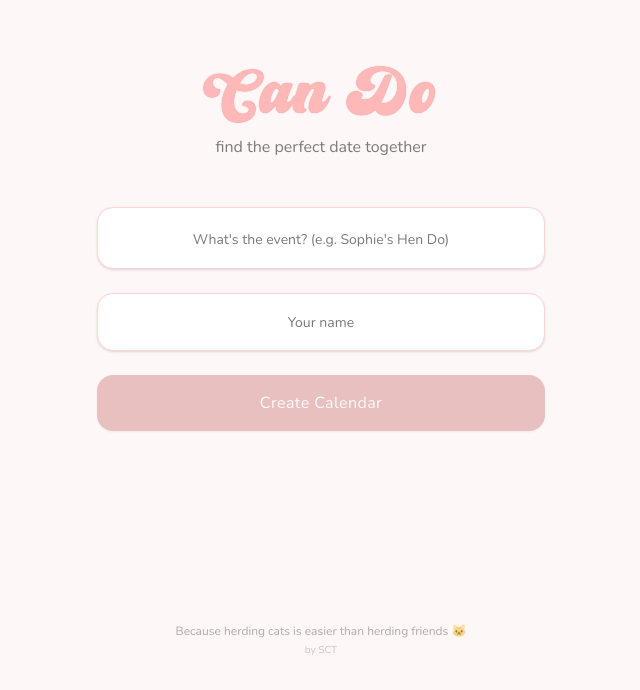
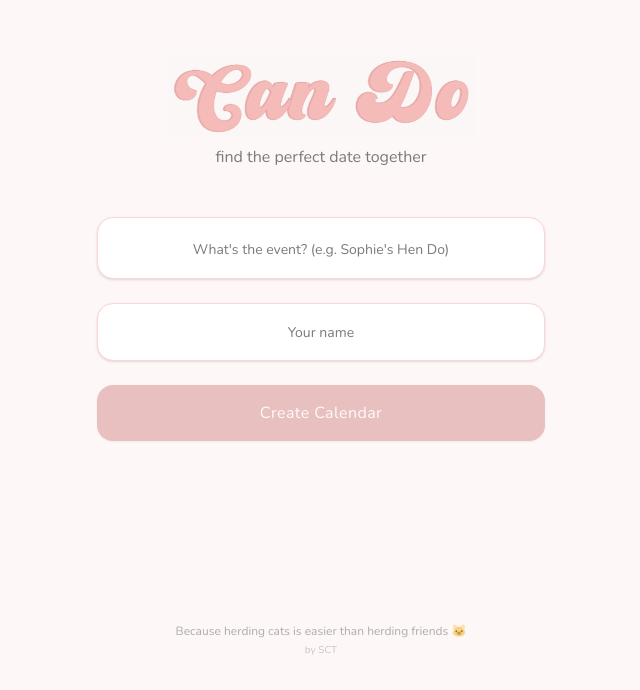
Before and after one commit to sophiectucker-beep/can-do, a Next.js app: page / in a window 1280 px wide. Shown: the part 110-800 px from the top of the page, without its empty margins (319-959 px from the left). Built offline with nearby package versions, Linux system fonts and the light colour scheme; no server answers; the database is empty.

Commit message:
Replace text logo with image logo, update favicon to transparent version
- Homepage logo: h-16 on mobile, h-20 on desktop
- Event page logo: h-12 on mobile, h-14 on desktop (smaller for the header)
- Transparent favicon

```diff
--- a/src/app/event/[id]/page.tsx
+++ b/src/app/event/[id]/page.tsx
@@ -238,12 +238,12 @@ export default function EventPage() {
       <div className="max-w-6xl mx-auto">
         {/* Header */}
         <div className="text-center mb-4 lg:mb-8">
-          <a
-            href="/"
-            className="text-5xl font-bold text-[var(--accent)] hover:opacity-80 transition-opacity relative inline-block"
-            style={{ fontFamily: 'var(--font-logo), sans-serif', textShadow: '0 0 0.02em #d48a8a' }}
-          >
-            Can Do
+          <a href="/" className="inline-block hover:opacity-80 transition-opacity">
+            <img
+              src="/logo.png"
+              alt="Can Do"
+              className="h-12 md:h-14 w-auto mx-auto"
+            />
           </a>
         </div>
 
--- a/src/app/page.tsx
+++ b/src/app/page.tsx
@@ -63,12 +63,11 @@ export default function Home() {
     <main className="min-h-screen flex flex-col items-center justify-between p-8">
       <div className="flex-1 flex flex-col items-center justify-center w-full max-w-md">
         {/* Logo */}
-        <h1
-          className="text-6xl font-bold mb-2 text-[var(--accent)] relative inline-block"
-          style={{ fontFamily: 'var(--font-logo), sans-serif', textShadow: '0 0 0.02em #d48a8a' }}
-        >
-          Can Do
-        </h1>
+        <img
+          src="/logo.png"
+          alt="Can Do"
+          className="h-16 md:h-20 w-auto mb-2"
+        />
         <p className="text-[var(--text-light)] font-light mb-12">
           find the perfect date together
         </p>
```
Also changed, not shown: public/favicon.png, public/logo.png (added).
